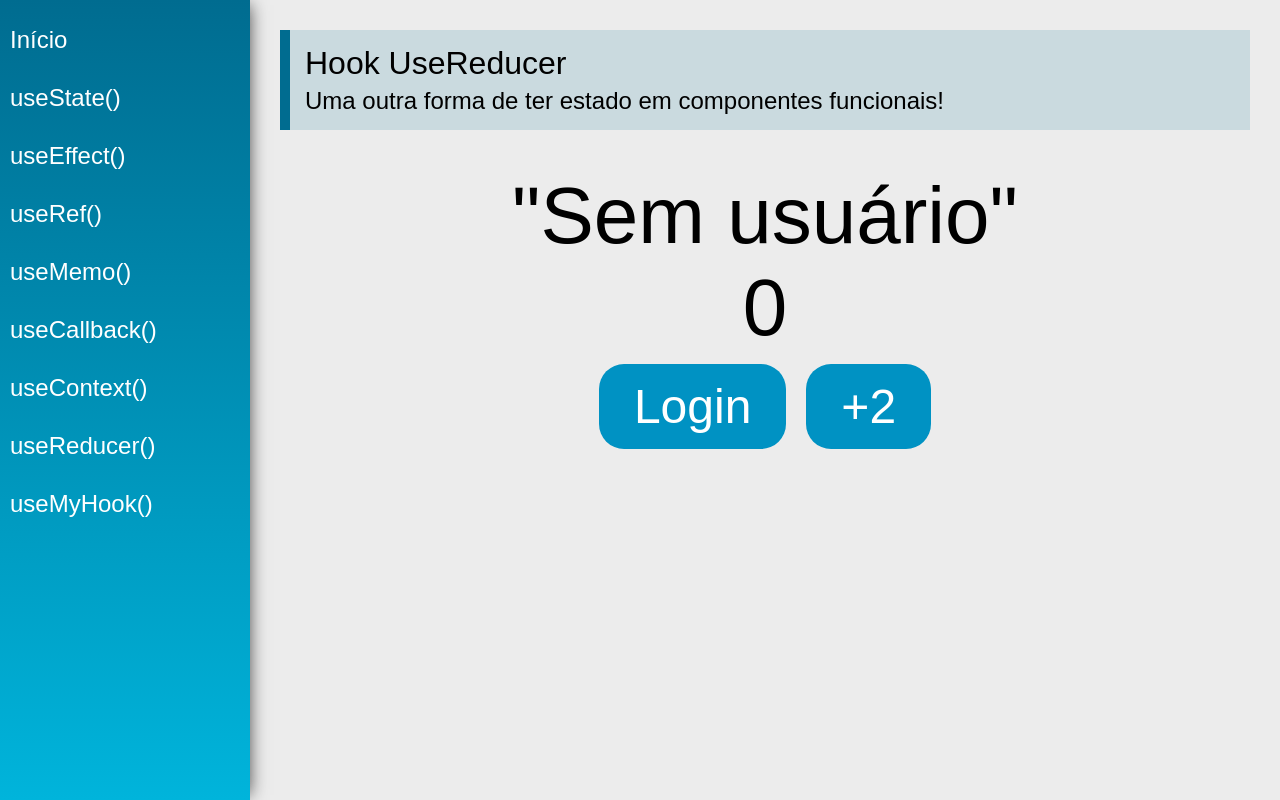
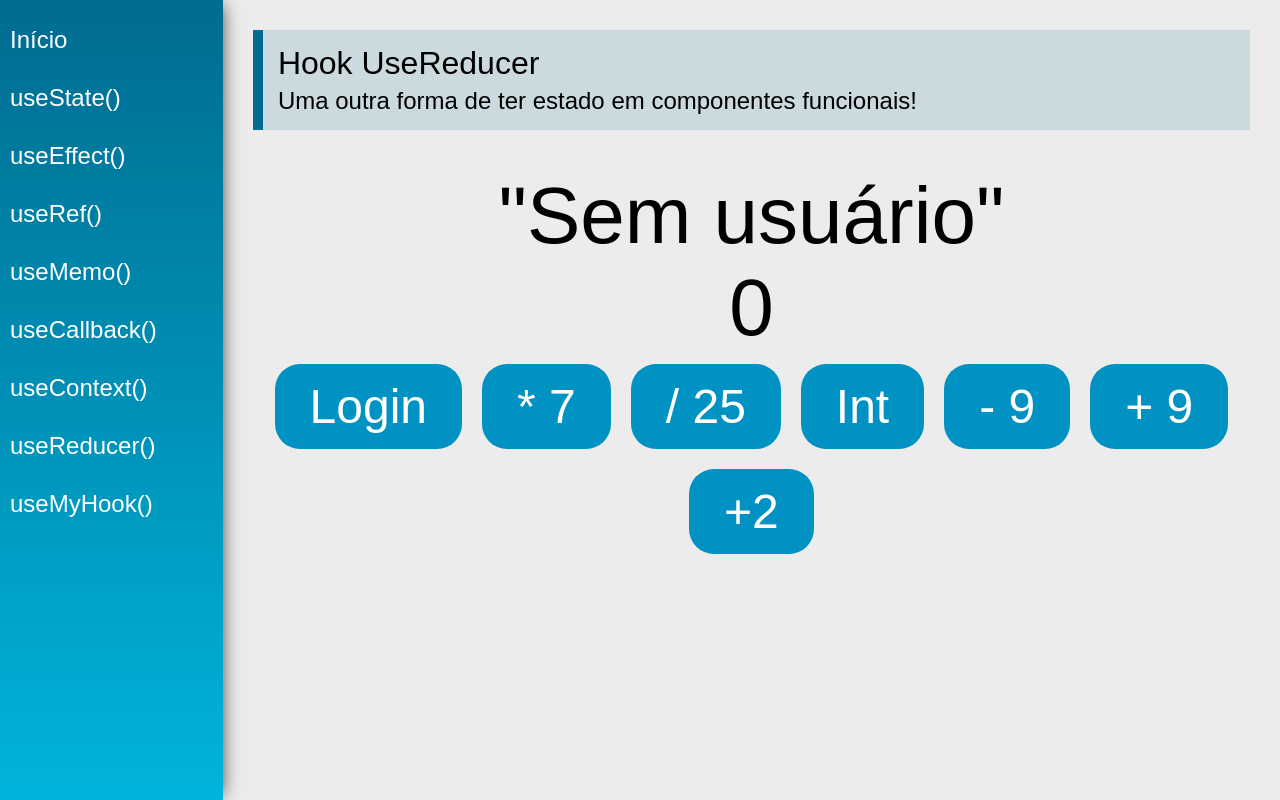
Before and after one commit to GonzalezCarol/react-hook, a React (Create React App) app: page /useReducer in a window 1280 px wide. Built offline with nearby package versions, Linux system fonts and the light colour scheme.

Commit message:
usereducer challenge

```diff
--- a/src/views/examples/UseReducer.jsx
+++ b/src/views/examples/UseReducer.jsx
@@ -13,7 +13,14 @@ function reducer(state, action) {
   switch (action.type) {
     case "numberAdd2":
       return { ...state, number: state.number + 2 };
-
+    case "numberMult7":
+      return { ...state, number: state.number * 7 };
+    case "numberDiv25":
+      return { ...state, number: state.number / 25 };
+    case "numberInt":
+      return { ...state, number: parseInt(state.number)};
+    case "numberAddN":
+      return { ...state, number: state.number + action.payLoad};
     case "login":
       return { ...state, user: { name: action.name } };
     default:
@@ -39,6 +46,11 @@ const UseReducer = (props) => {
         <span className="text">{state.number}</span>
         <div>
           <button className="btn" onClick={()=> dispatch({ type: "login", name:'marina' })}> Login </button>
+          <button className="btn" onClick={()=> dispatch({ type: "numberMult7"})}> * 7 </button>
+          <button className="btn" onClick={()=> dispatch({ type: "numberDiv25"})}> / 25 </button>
+          <button className="btn" onClick={()=> dispatch({ type: "numberInt"})}> Int </button>
+          <button className="btn" onClick={()=> dispatch({ type: "numberAddN", payLoad: -9})}> - 9 </button>
+          <button className="btn" onClick={()=> dispatch({ type: "numberAddN", payLoad: +9})}> + 9 </button>
           <button className="btn" onClick={() => dispatch({ type: "numberAdd2" })}> +2 </button>  {/* dentro do dispatch o objeto é uma ação, entao eu passo o type que é o numberAdd2*/}
         </div>
       </div>
```
